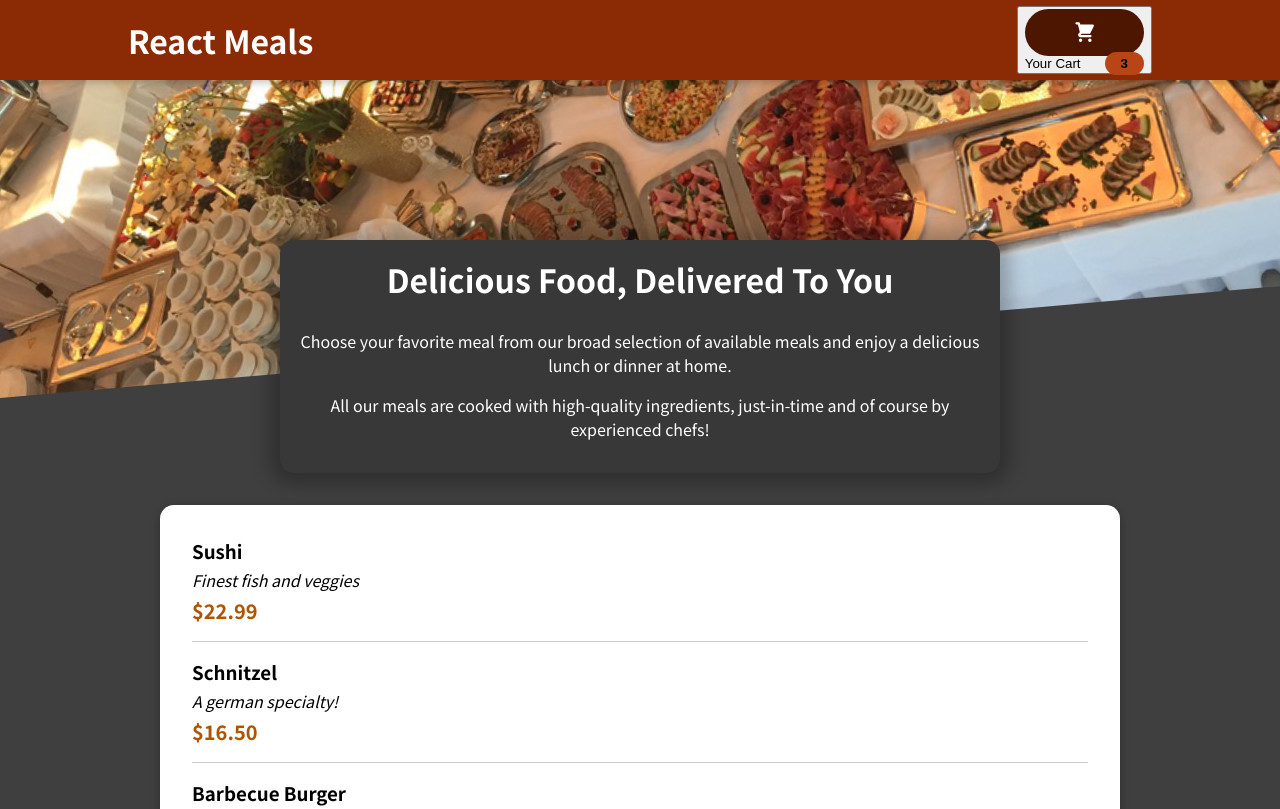
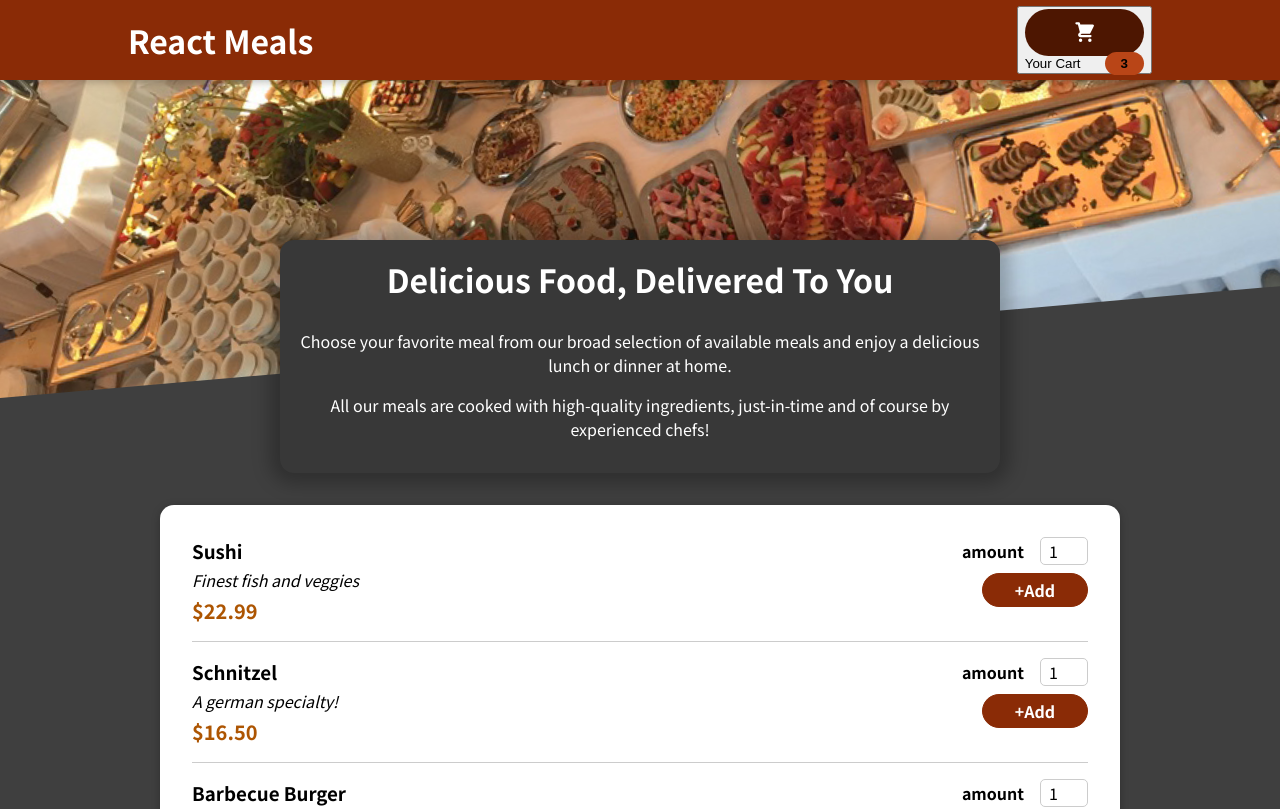
Before and after one commit to rafaelflorespereira/BuildingAFoodOrderApp, a React (Create React App) app: page / in a window 1280 px wide. Shown: the top 809 px of the page. Built offline with nearby package versions, Linux system fonts and the light colour scheme.

Commit message:
adding form

```diff
--- a/src/components/Meals/MealItem/MealItem.js
+++ b/src/components/Meals/MealItem/MealItem.js
@@ -1,4 +1,6 @@
 import classes from "./MealItem.module.css";
+import MealItemForm from "./MealItemForm";
+
 
 const MealItem = (props) => {
   const price = `$${props.price.toFixed(2)}`;
@@ -9,7 +11,9 @@
         <div className={classes.description}>{props.description}</div>
         <div className={classes.price}>{price}</div>
       </div>
-      <div></div>
+      <div>
+        <MealItemForm />
+      </div>
     </li>
   );
 };
--- a/src/components/Meals/MealItem/MealItemForm.js
+++ b/src/components/Meals/MealItem/MealItemForm.js
@@ -0,0 +1,19 @@
+import classes from "./MealItemForm.module.css"
+import Input from '../../UI/Input'
+
+
+const MealItemForm = (props) => {
+    return <form className={classes.form}>
+        <Input label="amount" input={{
+            id: 'amount',
+            type: 'number',
+            min: '1',
+            max: '5',
+            step: '1',
+            defaultValue: '1'
+        }} />
+        <button>+Add</button>
+    </form>
+}
+
+export default MealItemForm
--- /dev/null
+++ b/src/components/Meals/MealItem/MealItemForm.module.css
@@ -0,0 +1,20 @@
+.form {
+  text-align: right;
+}
+
+.form button {
+  font: inherit;
+  cursor: pointer;
+  background-color: #8a2b06;
+  border: 1px solid #8a2b06;
+  color: white;
+  padding: 0.25rem 2rem;
+  border-radius: 20px;
+  font-weight: bold;
+}
+
+.form button:hover,
+.form button:active {
+  background-color: #641e03;
+  border-color: #641e03;
+}
--- /dev/null
+++ b/src/components/UI/Input.js
@@ -0,0 +1,13 @@
+import classes from "./Input.module.css";
+
+const Input = (props) => {
+  return (
+    <div className={classes.input}>
+      <label htmlFor={props.input.id}>{props.label}</label>
+      <input {...props.input} />
+      {/* The spread operator above take aall the values keys got from props and put into html tag attributes */}
+    </div>
+  );
+};
+
+export default Input;
--- /dev/null
+++ b/src/components/UI/Input.module.css
@@ -0,0 +1,18 @@
+.input {
+    display: flex;
+    align-items: center;
+    margin-bottom: 0.5rem;
+  }
+
+  .input label {
+    font-weight: bold;
+    margin-right: 1rem;
+  }
+
+  .input input {
+    width: 3rem;
+    border-radius: 5px;
+    border: 1px solid #ccc;
+    font: inherit;
+    padding-left: 0.5rem;
+  }
```
Also changed, not shown: 1 other file (tests, documents, lock files or other folders).
